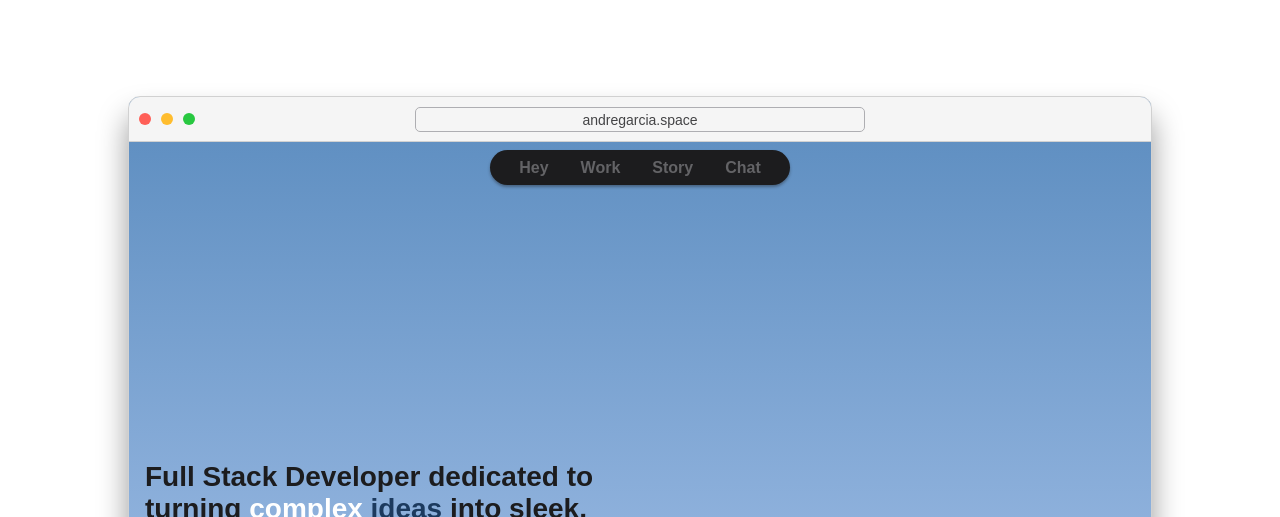
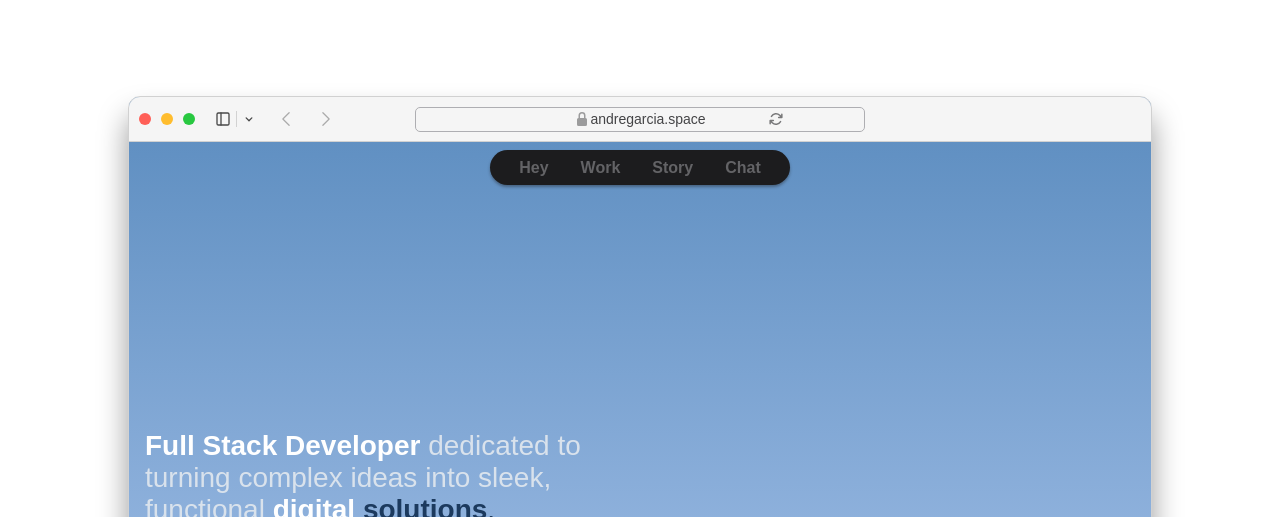
Before and after one commit to andregarcia0412/personal-portfolio, a plain HTML site: page index.html in a window 1280 px wide. Shown: the top 517 px of the page. Drawn offline with Linux system fonts and the light colour scheme.

Commit message:
Add: icons, paragraph, +

```diff
--- a/index.html
+++ b/index.html
@@ -9,10 +9,43 @@
 <body>
     <div class="window">
         <div class="window-header">
-            <div class="btn close"></div>
-            <div class="btn minimize"></div>
-            <div class="btn maximize"></div>
-            <div class="search-bar"><p>andregarcia.space</p></div>
+            <div style="display: flex; gap: 10px;">
+                <div class="btn close"></div>
+                <div class="btn minimize"></div>
+                <div class="btn maximize"></div>
+            </div>
+
+            <div style="display: flex;">
+                <svg style="width: 16px; height: 16px; opacity: 0.7; border-right: 1px solid rgba(0,0,0,0.2); box-sizing: content-box; padding-right: 5px;" http://www.w3.org/2000/svg" viewBox="0 0 24 24" fill="none" stroke="currentColor" stroke-width="2" stroke-linecap="round" stroke-linejoin="round" class="lucide lucide-panel-left-icon lucide-panel-left"><rect width="18" height="18" x="3" y="3" rx="2"/><path d="M9 3v18"/></svg>
+
+                <svg style="width: 14px; height: 16px; opacity: 0.7; box-sizing: content-box; padding-left: 5px;" http://www.w3.org/2000/svg" viewBox="0 0 16 16" fill="currentColor" class="size-4">
+                    <path fill-rule="evenodd" d="M4.22 6.22a.75.75 0 0 1 1.06 0L8 8.94l2.72-2.72a.75.75 0 1 1 1.06 1.06l-3.25 3.25a.75.75 0 0 1-1.06 0L4.22 7.28a.75.75 0 0 1 0-1.06Z" clip-rule="evenodd" />
+                </svg>
+            </div>
+
+
+            <svg style="width: 20px; height: 20px; opacity: 0.3;" http://www.w3.org/2000/svg" viewBox="0 0 24 24" fill="currentColor" class="size-6">
+                <path fill-rule="evenodd" d="M7.72 12.53a.75.75 0 0 1 0-1.06l7.5-7.5a.75.75 0 1 1 1.06 1.06L9.31 12l6.97 6.97a.75.75 0 1 1-1.06 1.06l-7.5-7.5Z" clip-rule="evenodd" />
+            </svg>
+
+
+            <svg style="width: 20px; height: 20px; opacity: 0.3;" http://www.w3.org/2000/svg" viewBox="0 0 24 24" fill="currentColor" class="size-6">
+                <path fill-rule="evenodd" d="M16.28 11.47a.75.75 0 0 1 0 1.06l-7.5 7.5a.75.75 0 0 1-1.06-1.06L14.69 12 7.72 5.03a.75.75 0 0 1 1.06-1.06l7.5 7.5Z" clip-rule="evenodd" />
+            </svg>
+
+
+            <div class="search-bar">
+                <div style="display: flex; align-items: center; justify-content: center;">
+                    <svg style="height: 16px; width: 16px; opacity: 0.5;" http://www.w3.org/2000/svg" viewBox="0 0 16 16" fill="currentColor" class="size-4">
+                        <path fill-rule="evenodd" d="M8 1a3.5 3.5 0 0 0-3.5 3.5V7A1.5 1.5 0 0 0 3 8.5v5A1.5 1.5 0 0 0 4.5 15h7a1.5 1.5 0 0 0 1.5-1.5v-5A1.5 1.5 0 0 0 11.5 7V4.5A3.5 3.5 0 0 0 8 1Zm2 6V4.5a2 2 0 1 0-4 0V7h4Z" clip-rule="evenodd" />
+                    </svg>
+                    <p>andregarcia.space</p>
+                </div>
+                <svg style="width: 16px; height: 16px; opacity: 0.7; position: absolute; left: 44vh;" http://www.w3.org/2000/svg" viewBox="0 0 16 16" fill="currentColor" class="size-4">
+                    <path fill-rule="evenodd" d="M13.836 2.477a.75.75 0 0 1 .75.75v3.182a.75.75 0 0 1-.75.75h-3.182a.75.75 0 0 1 0-1.5h1.37l-.84-.841a4.5 4.5 0 0 0-7.08.932.75.75 0 0 1-1.3-.75 6 6 0 0 1 9.44-1.242l.842.84V3.227a.75.75 0 0 1 .75-.75Zm-.911 7.5A.75.75 0 0 1 13.199 11a6 6 0 0 1-9.44 1.241l-.84-.84v1.371a.75.75 0 0 1-1.5 0V9.591a.75.75 0 0 1 .75-.75H5.35a.75.75 0 0 1 0 1.5H3.98l.841.841a4.5 4.5 0 0 0 7.08-.932.75.75 0 0 1 1.025-.273Z" clip-rule="evenodd" />
+                </svg>
+
+            </div>
         </div>
 
             <div class="window-menu"></div>
@@ -26,10 +59,10 @@
                     </div>
                 </div>
                 <p class="name-p">
-                    <span>Full Stack Developer dedicated to turning </span>
-                    <span style="color: #FFFFFF;">complex </span>
-                    <span style="color: #1C3A5E;">ideas </span>
-                    <span>into sleek, functional digital solutions.</span></p>
+                    <span><strong style="color: #FFFFFF;">Full Stack Developer </strong>dedicated to turning complex ideas into sleek, functional </span>
+                    <span style = "color: #FFFFFF;"><strong>digital </strong></span>
+                    <span style="color: #1C3A5E;"><strong>solutions</strong>.</span>
+                </p>
                 <h1 class="name-h1">
                     <span style="color: #FFFFFF; font-size: 10.3vw;">André</span>
                     <span style="color: #1C3A5E; font-size: 10.3vw;">Garcia</span>
--- a/style.css
+++ b/style.css
@@ -34,7 +34,7 @@ body{
     display: flex;
     align-items: center;
     padding: 0 10px;
-    gap: 10px;
+    gap: 20px;
     position: relative;
     border-bottom: 1px solid;
     border-color: #D1D1D1;
@@ -59,7 +59,11 @@ body{
 }
 
 .search-bar{
+    display: flex;
+    justify-content: center;
+    align-items: center;
     position: absolute;
+    gap: 4px;
     left: 50%;
     border: 1px solid;
     border-color: #aeaeb2;
@@ -71,7 +75,7 @@ body{
     text-align: center;
     font-size: 14px;
     color: #444446;
-    line-height: 25px
+    line-height: 24px
 }
 
 .name-h1{
@@ -82,10 +86,9 @@ body{
 
 .name-p{
     position: absolute;
-    top: 60%;
+    top: 55%;
     font-size: 28px;
-    color: #1C1C1E;
-    font-weight: bold;
+    color: #d9e2ec;
     margin-right: 60vh;
     margin-left: 2vh;
 }
```
